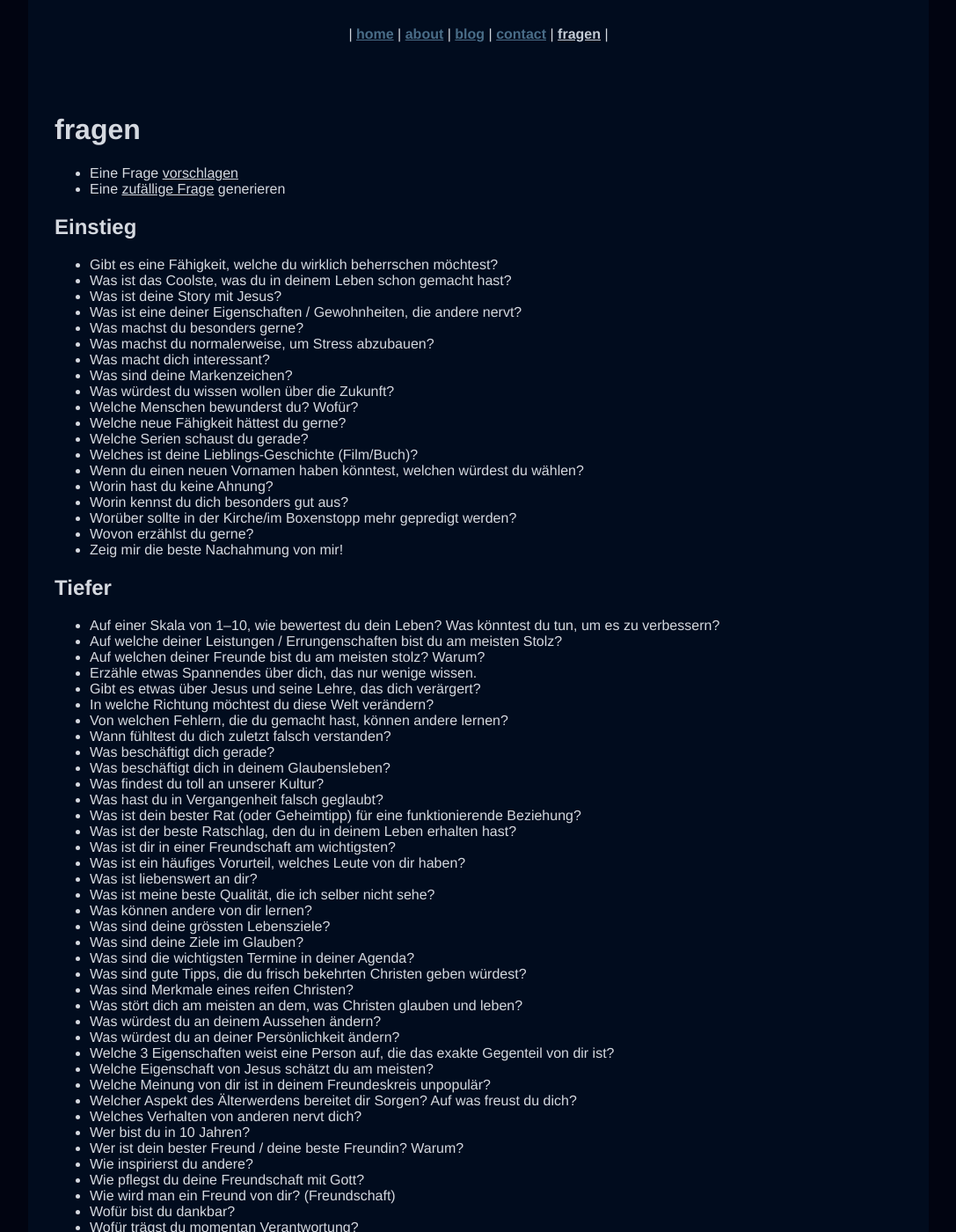
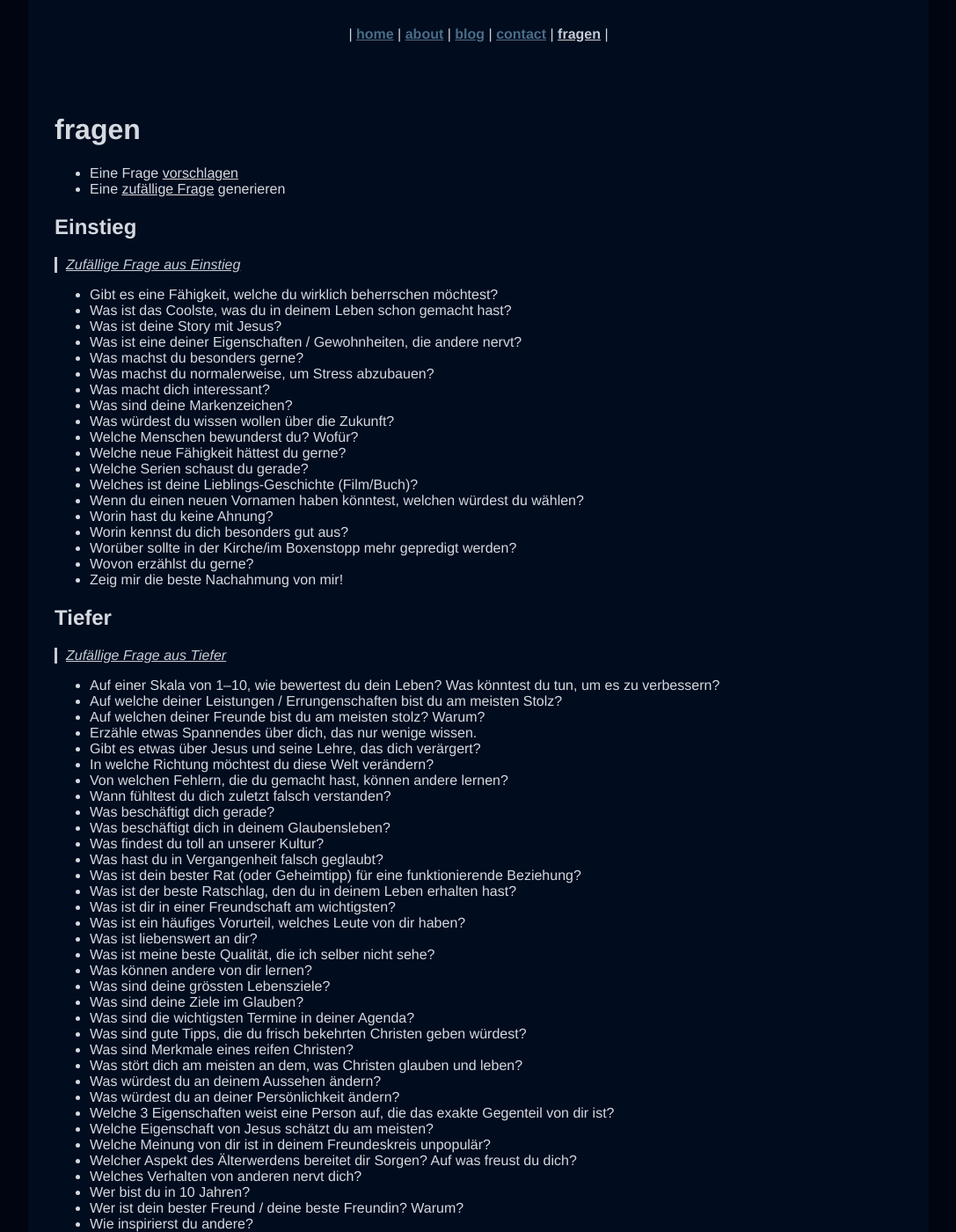
Before and after one commit to riesentoaster/valentinhuber.me, a Jekyll site: the page built from fragen.md, in a window 1280 px wide and 1400 px high. Shown: the whole window at 88% size, without its empty margins (96-1183 px from the left). Built offline with Jekyll 4.4.1, drawn with Linux system fonts in a browser that asks for light colours; some of the changed text lies outside the part shown.

Commit message:
improved random links

```diff
--- a/fragen.md
+++ b/fragen.md
@@ -8,6 +8,7 @@ language: deutsch
 {% for cat in site.data.fragen %}
 
 ## {{cat.title}}
+> [Zufällige Frage aus {{ cat.title }}](/fragen/random.html?category={{cat.title}})
 {% for frage in cat.entries %}
 - {{ frage -}}
 {% endfor -%}
```
